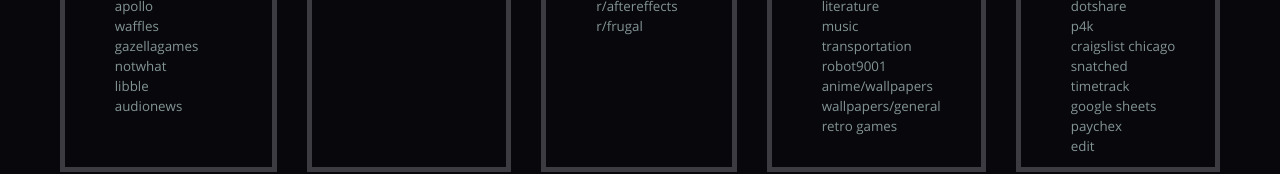
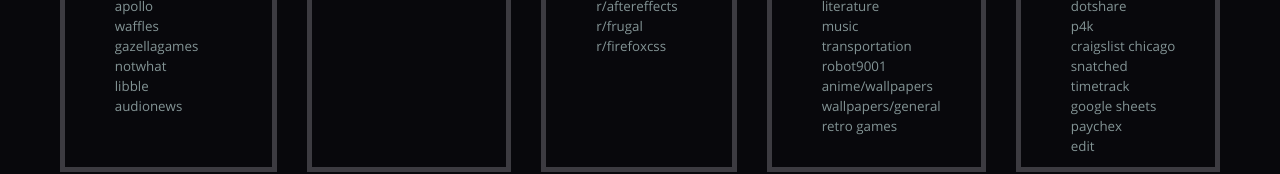
Before and after one commit to WatermelonDriveway/website, a plain HTML site: page startpage.html in a window 1280 px wide. Shown: the part 455-629 px from the top of the page. Drawn offline with Linux system fonts and the light colour scheme.

Commit message:
Update startpage.html

```diff
--- a/startpage.html
+++ b/startpage.html
@@ -152,6 +152,8 @@ body {
           <li><a href="https://www.reddit.com/r/unixporn">r/unixporn</a></li>
           <li><a href="https://www.reddit.com/r/aftereffects">r/aftereffects</a></li>
           <li><a href="https://www.reddit.com/r/frugal">r/frugal</a></li>
+          <li><a href="https://www.reddit.com/r/FirefoxCSS/">r/firefoxcss</a></li>
+
 
 
         </ul>
```
